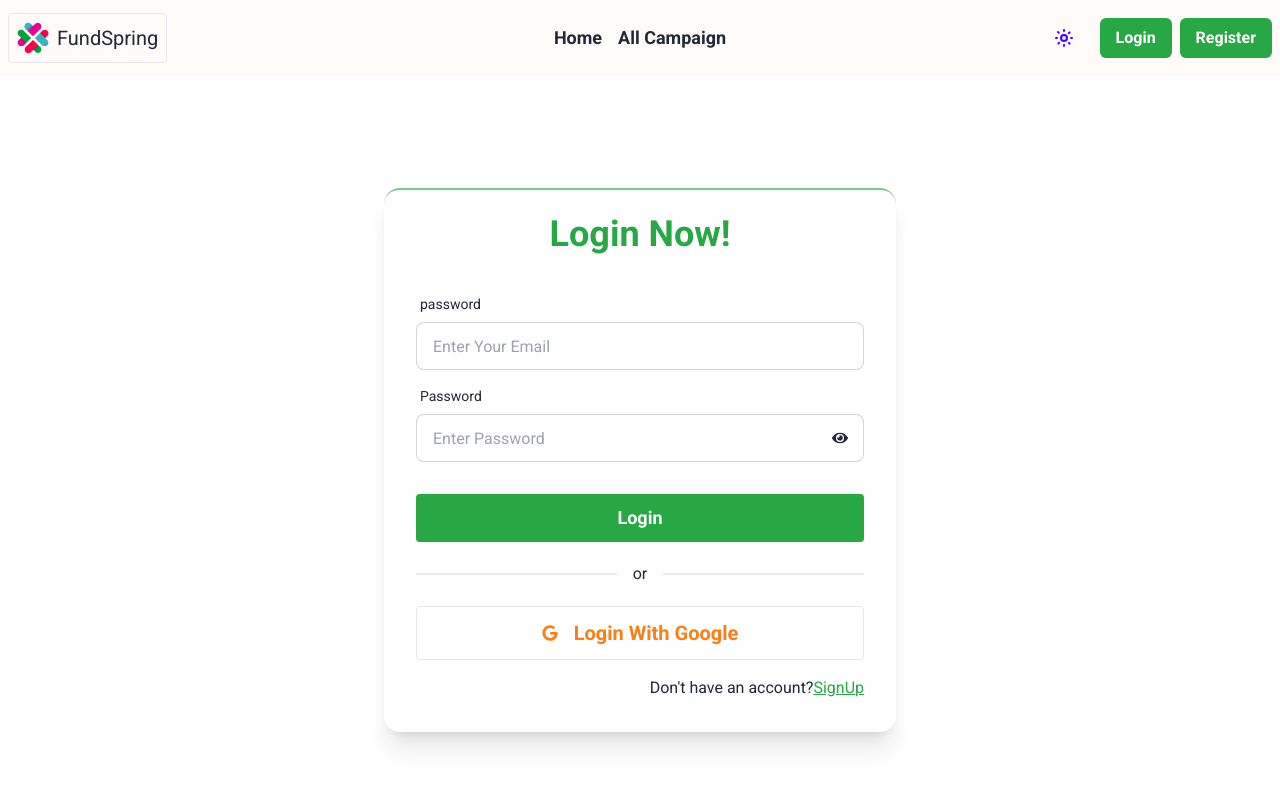
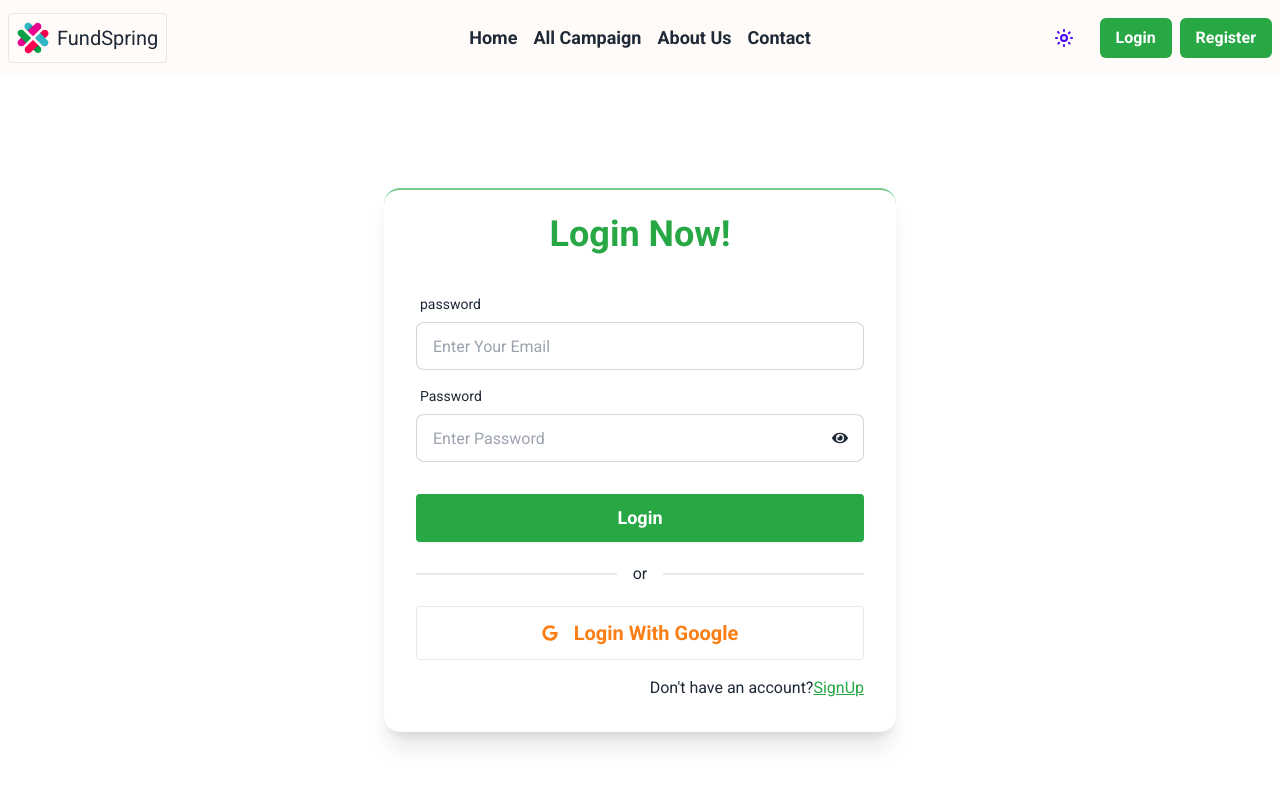
Before and after one commit to rahat0078/fund-spring-client, a React (Vite) app: page /auth in a window 1280 px wide. Shown: the top 800 px of the page. Built offline with nearby package versions, Linux system fonts and the light colour scheme; no server answers.

Commit message:
our story section added in about us page

```diff
--- a/src/components/Navbar.jsx
+++ b/src/components/Navbar.jsx
@@ -29,6 +29,22 @@
                     : "p-2  text-lg font-semibold hover:text-[#28A745] hover:underline"
             }>
             All Campaign
+        </NavLink>
+        <NavLink to="/aboutUs"
+            className={({ isActive }) =>
+                isActive
+                    ? "text-[#28A745] text-lg font-semibold   p-2 rounded"
+                    : "p-2  text-lg font-semibold hover:text-[#28A745] hover:underline"
+            }>
+            About Us
+        </NavLink>
+        <NavLink to="/contactUs"
+            className={({ isActive }) =>
+                isActive
+                    ? "text-[#28A745] text-lg font-semibold   p-2 rounded"
+                    : "p-2  text-lg font-semibold hover:text-[#28A745] hover:underline"
+            }>
+            Contact
         </NavLink>
     </>;
 
--- /dev/null
+++ b/src/components/OurStory.jsx
@@ -0,0 +1,55 @@
+import storyImg from '../assets/story.webp';
+const OurStory = () => {
+    return (
+        <section className="py-16 bg-gray-50">
+            <div className="container mx-auto px-6 md:px-12">
+                {/* Section Heading */}
+                <div className="text-center mb-12">
+                    <h2 className="text-4xl font-bold text-gray-800">Our Story</h2>
+                    <p className="text-lg text-gray-500 mt-2 max-w-3xl mx-auto">
+                        From humble beginnings to becoming a platform that empowers creators, discover how our vision became a reality.
+                    </p>
+                </div>
+
+                {/* Two-column Layout for larger screens */}
+                <div className="grid grid-cols-1 md:grid-cols-2 gap-8">
+                    {/* Left Side (Text) */}
+                    <div className="space-y-6">
+                        <div>
+                            <h3 className="text-2xl font-semibold text-gray-800">From a Simple Idea to a Visionary Platform</h3>
+                            <p className="text-lg text-gray-600 mt-2">
+                                It all started with a vision – a dream to create a space where content creators could easily connect with their audience and bring their ideas to life. The road wasn’t always easy, but we’re proud of the impact we’ve made.
+                            </p>
+                        </div>
+
+                        <div>
+                            <h3 className="text-2xl font-semibold text-gray-800">The Beginning of Our Mission</h3>
+                            <p className="text-lg text-gray-600 mt-2">
+                                Our journey began with a few passionate individuals who believed in the power of collaboration and transparency. Today, we’ve grown into a community of creators, supporters, and change-makers.
+                            </p>
+                        </div>
+
+                        <div>
+                            <h3 className="text-2xl font-semibold text-gray-800">A Commitment to Empowering Creators</h3>
+                            <p className="text-lg text-gray-600 mt-2">
+                                Our platform’s goal has always been simple – to empower creators by providing them with the tools they need to succeed. With each project, we continue to improve and evolve, always focused on our mission.
+                            </p>
+                        </div>
+                    </div>
+
+                    {/* Right Side (Image) */}
+                    <div className="flex justify-center items-center">
+                        <img
+                            className="w-full  max-w-xl rounded-lg shadow-sm"
+                            src={storyImg} // Replace with your own image URL
+                            alt="Our Story"
+                        />
+                    </div>
+                </div>
+            </div>
+        </section>
+
+    );
+};
+
+export default OurStory;
--- /dev/null
+++ b/src/pages/AboutUs.jsx
@@ -0,0 +1,11 @@
+import OurStory from "../components/OurStory";
+
+const AboutUs = () => {
+    return (
+        <div>
+            <OurStory/>
+        </div>
+    );
+};
+
+export default AboutUs;
--- /dev/null
+++ b/src/pages/ContactUs.jsx
@@ -0,0 +1,10 @@
+
+const ContactUs = () => {
+    return (
+        <div>
+            ContactUs
+        </div>
+    );
+};
+
+export default ContactUs;
```
Also changed, not shown: src/router/router.jsx (+10 -0 lines), src/assets/story.webp (added).
